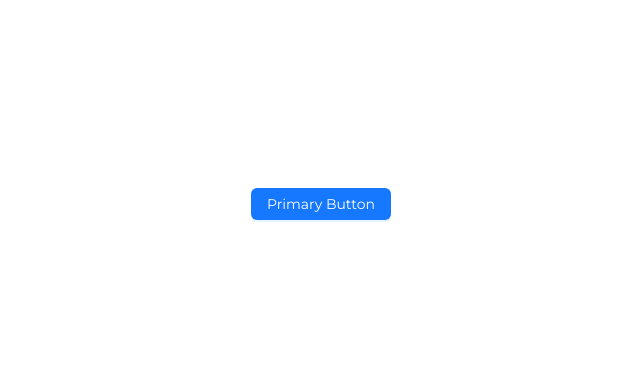
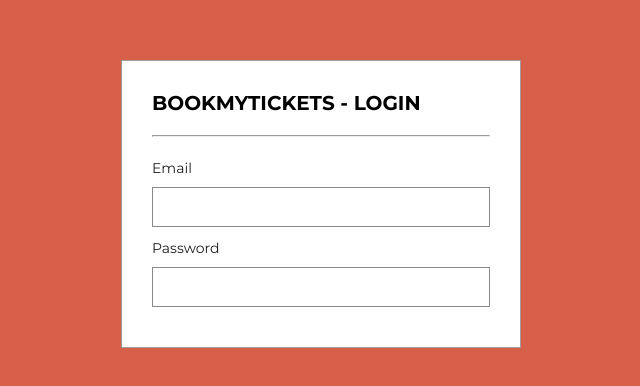
Before and after one commit to DakhaniAN01/Online-Movie-Tickets-Booking-UI-, a React (Create React App) app: page /login in a window 1280 px wide. Shown: the part 196-582 px from the top of the page, without its empty margins (319-959 px from the left). Built offline with nearby package versions, Linux system fonts and the light colour scheme.

Commit message:
Login Page Added

```diff
--- a/src/pages/Login/index.js
+++ b/src/pages/Login/index.js
@@ -1,12 +1,54 @@
 import React from 'react'
-import { Button } from 'antd';
+import { Form } from 'antd';
+import Button from '../../component/Button';
+import Link from 'antd/es/typography/Link';
 
 function Login() {
+
+  const onFinish = (values) => {
+    console.log("Success:", values);
+  }
   return (
-    <div className="flex justify-center  h-screen items-center">
-      <Button type="primary">Primary Button</Button>
+    <div className='flex justify-center h-screen items-center bg-primary'>
+      <div className="card p-3 w-400">
+        <h1 className='text-xl mb-2' >BOOKMYTICKETS - LOGIN </h1>
+        <hr />
+        <Form
+          layout='vertical'
+          className='mt-2'
+          onFinish={onFinish}
+        >
+          <Form.Item
+            label="Email"
+            name="email"
+            rule={[{ required: true, message: "Please enter your email!" }]}
+          >
+            <input type="email" />
+          </Form.Item>
+          <Form.Item
+            label="Password"
+            name="password"
+            rule={[{ required: true, message: "Please enter your password!" }]}
+          >
+            <input type="password" />
+          </Form.Item>
+          {/*}<div className='.flex flex-column mt-1 gap'>
+            <Button fullwidth title='REGISTER' type='submit' />
+            <Link to='/login' className='text-primary'>
+              {" "}
+              Don't have an account? Register
+            </Link>
+              </div> */}
+
+
+        </Form>
+
+
+      </div>
+
     </div>
   )
 }
 
+
 export default Login
--- a/src/pages/Register/index.js
+++ b/src/pages/Register/index.js
@@ -1,6 +1,7 @@
 import React from 'react'
 import { Form } from 'antd';
 import Button from '../../component/Button';
+import Link from 'antd/es/typography/Link';
 
 function Register() {
 
@@ -38,7 +39,13 @@
           >
             <input type="password" />
           </Form.Item>
-          <div className='.flex flex-column mt-1 gap'> <Button fullwidth title='REGISTER' type='submit' /> </div>
+          {/*}<div className='.flex flex-column mt-1 gap'>
+            <Button fullwidth title='REGISTER' type='submit' />
+            <Link to='/login' className='text-primary'>
+              {" "}
+              Already have an account? Login
+            </Link>
+              </div> */}
 
 
         </Form>
```
